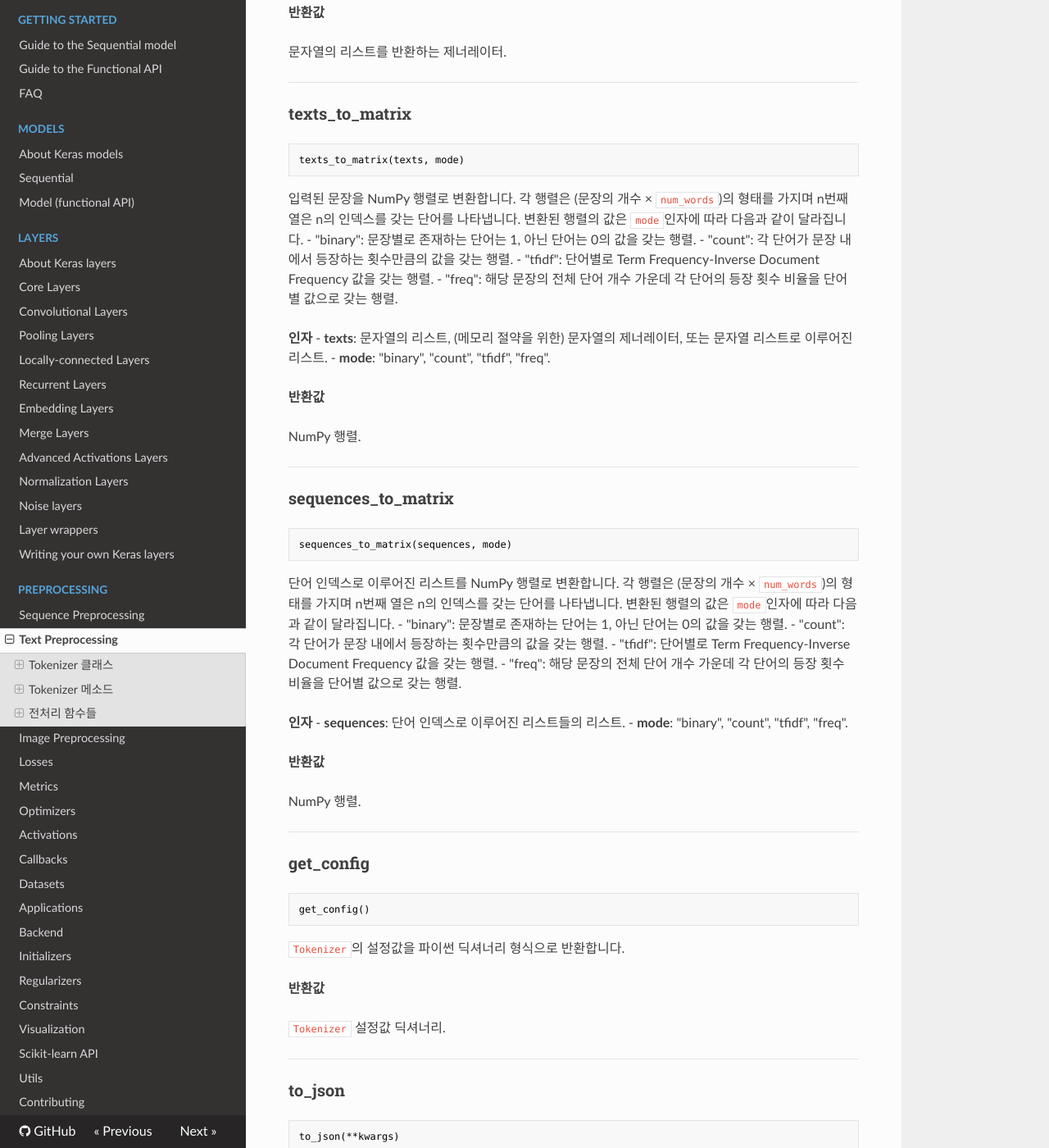
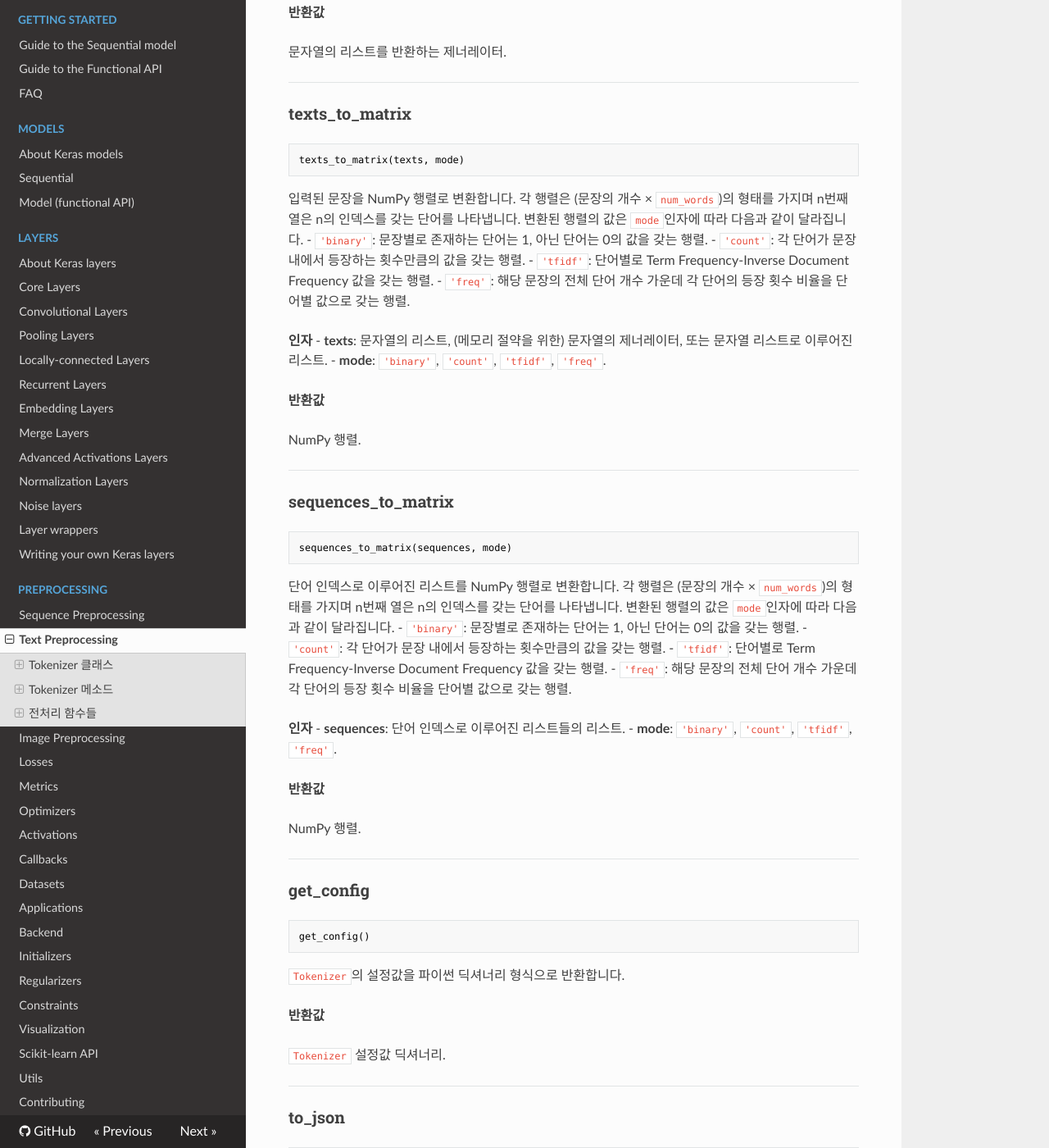
Before and after one commit to keras-team/keras-docs-ko, an MkDocs documentation site: the page built from sources/preprocessing/text.md, in a window 1280 px wide and 1400 px high, scrolled down 3424 px. Shown: the whole window at 82% size. Built offline with MkDocs 1.6.1, drawn with Linux system fonts in a browser that asks for light colours; nearby versions of some CDN libraries; some of the changed text lies outside the part shown.

````diff
--- a/sources/preprocessing/text.md
+++ b/sources/preprocessing/text.md
@@ -109,14 +109,14 @@ __반환값__
 texts_to_matrix(texts, mode)
 ```
 입력된 문장을 NumPy 행렬로 변환합니다. 각 행렬은 (문장의 개수 × `num_words`)의 형태를 가지며 n번째 열은 n의 인덱스를 갖는 단어를 나타냅니다. 변환된 행렬의 값은 `mode`인자에 따라 다음과 같이 달라집니다.
-- "binary": 문장별로 존재하는 단어는 1, 아닌 단어는 0의 값을 갖는 행렬.
-- "count": 각 단어가 문장 내에서 등장하는 횟수만큼의 값을 갖는 행렬.
-- "tfidf": 단어별로 Term Frequency-Inverse Document Frequency 값을 갖는 행렬.
-- "freq": 해당 문장의 전체 단어 개수 가운데 각 단어의 등장 횟수 비율을 단어별 값으로 갖는 행렬.
+- `'binary'`: 문장별로 존재하는 단어는 1, 아닌 단어는 0의 값을 갖는 행렬.
+- `'count'`: 각 단어가 문장 내에서 등장하는 횟수만큼의 값을 갖는 행렬.
+- `'tfidf'`: 단어별로 Term Frequency-Inverse Document Frequency 값을 갖는 행렬.
+- `'freq'`: 해당 문장의 전체 단어 개수 가운데 각 단어의 등장 횟수 비율을 단어별 값으로 갖는 행렬.
 
 __인자__
 - __texts__: 문자열의 리스트, (메모리 절약을 위한) 문자열의 제너레이터, 또는 문자열 리스트로 이루어진 리스트.
-- __mode__: "binary", "count", "tfidf", "freq".
+- __mode__: `'binary'`, `'count'`, `'tfidf'`, `'freq'`.
 
 __반환값__
 
@@ -128,14 +128,14 @@ NumPy 행렬.
 sequences_to_matrix(sequences, mode)
 ```
 단어 인덱스로 이루어진 리스트를 NumPy 행렬로 변환합니다. 각 행렬은 (문장의 개수 × `num_words`)의 형태를 가지며 n번째 열은 n의 인덱스를 갖는 단어를 나타냅니다. 변환된 행렬의 값은 `mode`인자에 따라 다음과 같이 달라집니다.
-- "binary": 문장별로 존재하는 단어는 1, 아닌 단어는 0의 값을 갖는 행렬.
-- "count": 각 단어가 문장 내에서 등장하는 횟수만큼의 값을 갖는 행렬.
-- "tfidf": 단어별로 Term Frequency-Inverse Document Frequency 값을 갖는 행렬.
-- "freq": 해당 문장의 전체 단어 개수 가운데 각 단어의 등장 횟수 비율을 단어별 값으로 갖는 행렬.
+- `'binary'`: 문장별로 존재하는 단어는 1, 아닌 단어는 0의 값을 갖는 행렬.
+- `'count'`: 각 단어가 문장 내에서 등장하는 횟수만큼의 값을 갖는 행렬.
+- `'tfidf'`: 단어별로 Term Frequency-Inverse Document Frequency 값을 갖는 행렬.
+- `'freq'`: 해당 문장의 전체 단어 개수 가운데 각 단어의 등장 횟수 비율을 단어별 값으로 갖는 행렬.
 
 __인자__
 - __sequences__: 단어 인덱스로 이루어진 리스트들의 리스트.
-- __mode__: "binary", "count", "tfidf", "freq".
+- __mode__: `'binary'`, `'count'`, `'tfidf'`, `'freq'`.
 
 __반환값__
 
@@ -181,7 +181,7 @@ keras.preprocessing.text.hashing_trick(text, n, hash_function=None, filters='!"#
 __인자__
 - __text__: `str`. 텍스트 입력.
 - __n__: `int`. 해시 공간의 차원. 해싱 함수를 통해 부여하는 인덱스의 최댓값을 지정합니다. 전체 어휘 목록의 크기보다 작을 경우 인덱스 중복이 발생합니다.
-- __hash_function__: 디폴트 값은 파이썬 `hash` 함수로 md5 함수를 사용하려면 `'md5'`를 입력합니다. 그밖에도 문자열을 입력받고 정수를 반환하는 모든 함수를 사용할 수 있습니다. 참고로 파이썬의 `hash`는 안정적인 해시 함수가 아니어서 매 작동마다 일관성을 유지하지 못하는 반면, `'md5'`는 안정적인 해시 함수라는 특징이 있습니다.
+- __hash_function__: 디폴트 값은 파이썬 `hash` 함수로 MD5 함수를 사용하려면 `'md5'`를 입력합니다. 그밖에도 문자열을 입력받고 정수를 반환하는 모든 함수를 사용할 수 있습니다. 참고로 파이썬의 `hash`는 안정적인 해시 함수가 아니어서 매 작동마다 일관성을 유지하지 못하는 반면, MD5는 안정적인 해시 함수라는 특징이 있습니다.
 - __filters__: `str`. 입력된 텍스트로부터 제외할 문자를 지정합니다. 기본값은 작은따옴표 `'`를 제외한 모든 문장부호 및 탭과 줄바꿈 문자입니다.
 - __lower__: `bool`. 텍스트를 소문자로 변환할지의 여부를 지정합니다. 기본값은 `True`입니다.
 - __split__: `str`. 문장 내 각 단어를 분리하는 단위 문자를 지정합니다. 기본값은 `' '`공백문자입니다.
````
